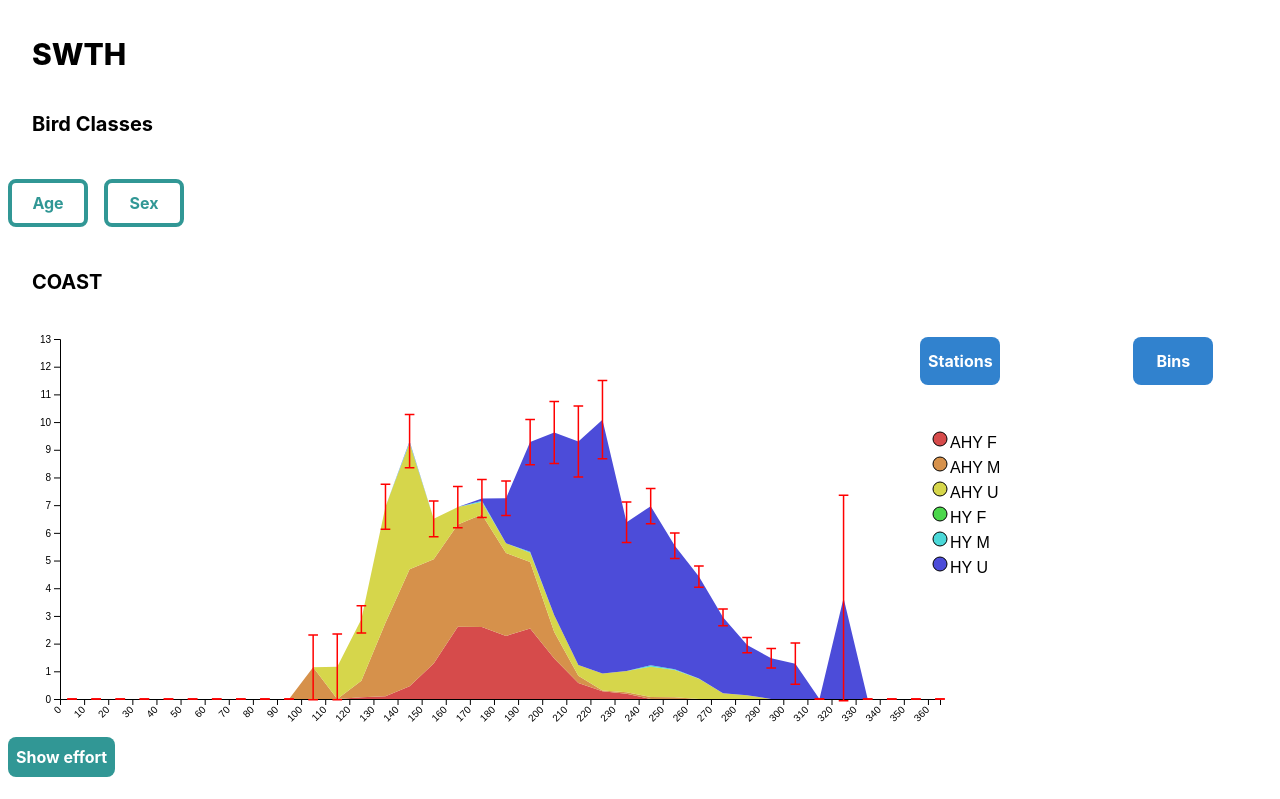
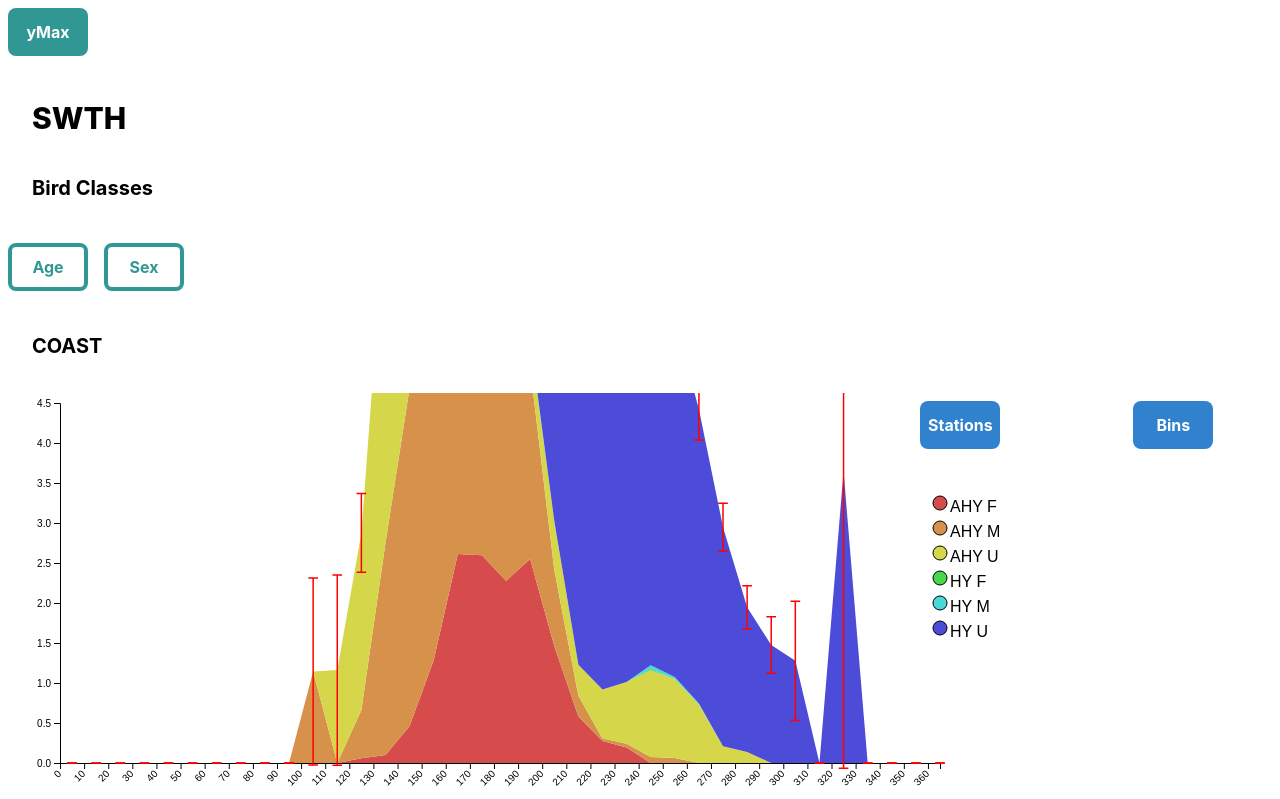
Before and after one commit to pedrovrima/splats-prototype, a React (Create React App) app: page / in a window 1280 px wide. Shown: the top 799 px of the page. Built offline with nearby package versions, Linux system fonts and the light colour scheme.

Commit message:
creates a y-axis fixer- needs fixing

```diff
--- a/src/App.js
+++ b/src/App.js
@@ -10,61 +10,26 @@ import { saveAs } from "file-saver";
 import saver from "./svg_download";
 import Container from "./components/plot_container";
 import useDidMountEffect from "./functions/didMountHook";
+import yHook from "./functions/maxYHook";
 
 const d3 = require("d3");
 
 function App() {
-  let stations = [...new Set(effort_data.map((eff) => eff.station))].sort();
-  let [binSize, setBinSize] = useState(10);
+  const [yMax, setObjMax] = yHook();
+
+  const [yMaxes,setYMaxes] = useState({})
+  const [iCalc,setICalc]=useState(0)
+
+  const setObjY = (yMaxes,key,val)=>    {
+    console.log(yMaxes,key)
+    setYMaxes({...yMaxes,[key]:val})}
+
+useEffect(()=>setObjMax(yMaxes),[yMaxes])
+
+
   let [groupVariables, setGroupVariables] = useState(["AgeClass", "SexClass"]);
-  let [selectedStations, setSelectedStations] = useState([
-    "PARK",
-    "JACR",
-    "HOME",
-    "NAVR",
-    "CABL",
-    "GATE",
-    "GELL",
-    "HOUS",
-    "KAHN",
-    "LEST",
-    "MOMA",
-    "SAC2",
-    "SACR",
-    "SHAY",
-  ]);
-  let [effortData, setEffortData] = useState(
-    functions.filterStation(effort_data, selectedStations)
-  );
-  let [captureData, setCaptureData] = useState(
-    functions.filterCaptures(capture_data, functions.getEffortIds(effortData))
-  );
-
-  useDidMountEffect(() => {
-    setEffortData(functions.filterStation(effort_data, selectedStations));
-  }, [selectedStations]);
-
-  let refs = useRef(null);
-  let effrefs = useRef(null);
-
-  let buttonRef = useRef(null);
-  const updateBinSize = (bin) => {
-    setBinSize(bin);
-  };
-
-  useEffect(() => {
-    setCaptureData(
-      functions.filterCaptures(capture_data, functions.getEffortIds(effortData))
-    );
-  }, [effortData]);
 
   const checker = (arr, target) => target.every((v) => arr.includes(v));
-
-  const stationChecker = (stations, station_name) => {
-    stations.indexOf(station_name) < 0
-      ? setSelectedStations([...stations, station_name])
-      : setSelectedStations(stations.filter((stat) => stat !== station_name));
-  };
 
   const variableChecker = (selectedVars, variable) => {
     selectedVars.indexOf(variable) < 0
@@ -72,12 +37,7 @@ function App() {
       : setGroupVariables(selectedVars.filter((stat) => stat !== variable));
   };
 
-  const regionChecker = (stations, regions) => {
-    !checker(stations, regions)
-      ? setSelectedStations([...new Set([...stations, ...regions])])
-      : setSelectedStations(stations.filter((stat) => !regions.includes(stat)));
-  };
-
+  useEffect(() => console.log("here", yMaxes,yMax), [yMax]);
   const click = function () {
     const svg = d3.select("svg");
 
@@ -91,6 +51,9 @@ function App() {
 
   return (
     <div>
+      <button className="btn-add" onClick={() => alert(yMax)}>
+        yMax
+      </button>
       <div>
         <h1>SWTH</h1>
         <h3>Bird Classes</h3>
@@ -115,15 +78,28 @@ function App() {
             Sex
           </button>
         </div>
-        {regions_data.map((reg) => (
+        {regions_data.map((reg, i) => {
+          if (reg.region !== "DUNE") {
+            return (
               <Container
+                key={reg.region}
                 this_region_data={reg}
                 effort_data={effort_data}
                 capture_data={capture_data}
-            binSize={binSize}
                 groupVariables={groupVariables}
+                maxYHook={{yMaxes,setObjY}}
+                yMaxes={yMaxes}
+                i={i}
+                yMax={yMax}
+                iCalc={iCalc}
+                setICalc={setICalc}
+                total={regions_data.length-1}
               ></Container>
-        ))}
+            );
+          }else{
+            return
+          }
+        })}
         <button
           type="button"
           className={"btn-add-flex"}
--- a/src/components/plot_buttons/plot_buttons.js
+++ b/src/components/plot_buttons/plot_buttons.js
@@ -62,6 +62,7 @@ const PlotButtons = (props) => {
         >
           {stations.map((stat) => (
             <button
+            key={stat}
               className={`btn-add ${
                 checker(selectedStations, [stat]) ? "btn-active" : ""
               }`}
--- a/src/components/plot_container/container.js
+++ b/src/components/plot_container/container.js
@@ -1,17 +1,32 @@
-import React, {useState,useEffect} from "react"
-import Plots from "../plots"
-import functions from "../../functions"
-import PlotButtons from "../plot_buttons"
+import React, { useState, useEffect } from "react";
+import Plots from "../plots";
+import functions from "../../functions";
+import PlotButtons from "../plot_buttons";
+import didMountHook from "../../functions/didMountHook"
 
-const Container = (props)=>{
+const Container = (props) => {
+  const {
+    this_region_data,
+    effort_data,
+    capture_data,
+    groupVariables,
+    maxYHook,
+    yMaxes,
+    yMax,
+    iCalc,
+    setICalc,
+    i,
+    total
+  } = props;
 
 
 
-    const {this_region_data,effort_data,capture_data,groupVariables} = props
-    const [binSize,updateBinSize]=useState(10)
+  const [binSize, updateBinSize] = useState(10);
+  const [drawPlot,setDrawplot]=useState(true)
 
-    console.log(props)
-    let [selectedStations, setSelectedStations] = useState(this_region_data.stations);
+  let [selectedStations, setSelectedStations] = useState(
+    this_region_data.stations
+  );
   let [effortData, setEffortData] = useState(
     functions.filterStation(effort_data, selectedStations)
   );
@@ -20,30 +35,72 @@ const Container = (props)=>{
     functions.filterCaptures(capture_data, functions.getEffortIds(effortData))
   );
 
-      useEffect(() => {
-        setCaptureData(functions.filterCaptures(capture_data, functions.getEffortIds(effortData)))
-       }, [effortData]);
 
-       useEffect(()=>{
-        setEffortData(        functions.filterStation(effort_data, selectedStations)
-        )
-       },[selectedStations])
+  const [plotData,setPlotData]=useState(  functions.newCreateD3(captureData, groupVariables, effort_data, binSize))
+
+//   useEffect(()=>    {
+//     if(i===iCalc){
+//     maxYHook.setObjY(yMaxes,this_region_data.region,plotData.yMax)}
+//       setICalc(iCalc+1)
+//     }
+// ,[iCalc]  )
 
 
 
-    return (<>
+  useEffect(()=>    {
+    maxYHook.setObjY(yMaxes,this_region_data.region,plotData.yMax)}
+
+,[plotData]  )
+
+
+useEffect(()=>{
+  if(iCalc===(total-1)){setDrawplot(true)}
+},[iCalc])
+
+  didMountHook(()=>{
+    setPlotData(functions.newCreateD3(captureData, groupVariables, effort_data, binSize))
+  },[captureData, groupVariables, binSize])
+
+  didMountHook(() => {
+    setCaptureData(
+      functions.filterCaptures(capture_data, functions.getEffortIds(effortData))
+    );
+  }, [effortData]);
+
+  didMountHook(() => {
+    setEffortData(functions.filterStation(effort_data, selectedStations));
+  }, [selectedStations]);
+
+
+
+  return (
+    <>
       <h3>{this_region_data.region}</h3>
 
       <div className="grid grid-cols-6">
         <div className="col-span-4">
-    <Plots  capture_data={captureData} effortData={effortData} binSize={binSize} groupVariables={groupVariables}></Plots>
+          <Plots
+            plotData={plotData}
+            capture_data={captureData}
+            effortData={effortData}
+            binSize={binSize}
+            groupVariables={groupVariables}
+            yMax={yMax}
+            drawPlot={drawPlot}
+          ></Plots>
         </div>
         <div className="col-span-2">
-      <PlotButtons stations={this_region_data.stations} selectedStations={selectedStations} setSelectedStations={setSelectedStations} binSize={binSize} updateBinSize={updateBinSize}></PlotButtons>
+          <PlotButtons
+            stations={this_region_data.stations}
+            selectedStations={selectedStations}
+            setSelectedStations={setSelectedStations}
+            binSize={binSize}
+            updateBinSize={updateBinSize}
+          ></PlotButtons>
         </div>
       </div>
-</>)
-}
+    </>
+  );
+};
 
-
-export default Container
+export default Container;
--- a/src/functions/effort_plot.js
+++ b/src/functions/effort_plot.js
@@ -71,7 +71,7 @@ const createEffort = (data, effDiv, dimensions) => {
   var svg = createSvg(effDiv, new_dimensions);
 
   // Create axis
-  const axis = Axis(new_dimensions, allNh);
+  const axis = Axis(new_dimensions, allNh,0,"effort");
 
   // X axis
   addAxis(svg, axis, height);
@@ -91,7 +91,7 @@ const updateEffort = (data, effDiv, dimensions) => {
 
   // deal with axis
 
-  var axis = Axis(new_dimensions, allNh);
+  var axis = Axis(new_dimensions, allNh,0,"effort");
 
   updateYAxis(svg, axis);
 
--- a/src/functions/index.js
+++ b/src/functions/index.js
@@ -288,15 +288,14 @@ function newNHcalculator(group_data, data) {
 
 
 
-function newCreateD3(full_data, variables, effort_data, bins) {
+function newCreateD3(full_data, variables, effort_data, binSize) {
 
+  const bins =   createBins(365, binSize)
 
   let data_with_group = full_data.map((datum) => dataGroupper(datum, variables));
   let groups = getGroups(data_with_group, "group").sort();
-  console.time("part2");
   let filtered_data=filterCaptures(data_with_group, getEffortIds(effort_data))
   let nethour_data = groupNetHourFlatter2(filtered_data, effort_data);
-  console.timeEnd("part2");
 
 
   let binned_data = nethour_data.map((datum) => binner(datum, bins));
@@ -329,10 +328,8 @@ function newCreateD3(full_data, variables, effort_data, bins) {
     return {data:groupMean,nh:datum.total_nh,bin:datum.bin};
   });
 
-  console.time("new")
   let justData= binData.map(datum=>datum.data)
   let effortData = binData.map(datum=> {return {value:datum.nh,group:datum.bin}})
-  console.timeEnd("new")
 
   let ses = binData.map(datum=>{
 
@@ -342,7 +339,10 @@ function newCreateD3(full_data, variables, effort_data, bins) {
   let nested_data = binNestter(flatten(justData));
 
   let stacked_data = stackerD3(nested_data, groups);
+
+  const flatStack=flatten(flatten(stacked_data))
   return {
+    yMax:Math.max(...flatStack),
     ses,
     stack: stacked_data,
     groups: groups,
--- /dev/null
+++ b/src/functions/maxYHook.js
@@ -0,0 +1,18 @@
+import React,{useState} from "react"
+
+const YHook = ()=>{
+
+    const [yMax,setYMax] = useState(0)
+
+    const objMax = (obj)=>
+    Math.max(...Object.keys(obj).map(key=>obj[key]))
+
+
+    const setObjMax=obj=>setYMax(objMax(obj))
+
+    return[yMax,setObjMax]
+
+}
+
+
+export default YHook
--- a/src/functions/old_functions.js
+++ b/src/functions/old_functions.js
@@ -388,7 +388,6 @@ function updatePath(svg, d3data, dimension) {
     .attr("class", "area")
     .style("fill", function (d) {
       const name = d3data.groups[d.key];
-      console.log(create_color(d3data));
       return create_color(d3data)(name);
     })
     .attr(
--- a/src/functions/splats_plot.js
+++ b/src/functions/splats_plot.js
@@ -76,9 +76,10 @@ const updateArea = async (svg, data, color, axis) => {
   addArea(paths, axis);
 };
 
-const createSplats = (splatsDiv, data, dimensions) => {
+const createSplats = (splatsDiv, data, dimensions,yHook) => {
+  console.log(yHook)
   const yData = functions.flatten(data.stack);
-  const axis = Axis(dimensions, yData);
+  const axis = Axis(dimensions, yData,yHook);
   const color = create_color(data.groups);
 
   var svg = createSvg(splatsDiv, dimensions);
@@ -90,9 +91,9 @@ const createSplats = (splatsDiv, data, dimensions) => {
   createLegend(svg, data, color, dimensions);
 };
 
-const updateSplats = (splatsDiv, data, dimensions) => {
+const updateSplats = (splatsDiv, data, dimensions,yHook) => {
   const yData = functions.flatten(data.stack);
-  const axis = Axis(dimensions, yData);
+  const axis = Axis(dimensions, yData,yHook);
   const color = create_color(data.groups);
   var svg = d3.select(splatsDiv);
 
```
Also changed, not shown: src/components/plots/plots.js (+27 -32 lines), src/functions/graph_functions.js (+6 -10 lines), src/functions/plot_parts.js (+18 -10 lines). Lines whose indentation alone changed are shown as unchanged.
